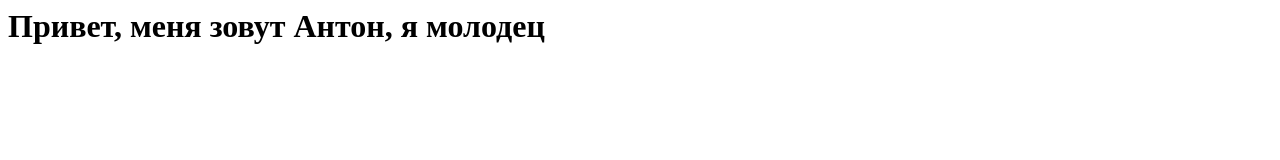
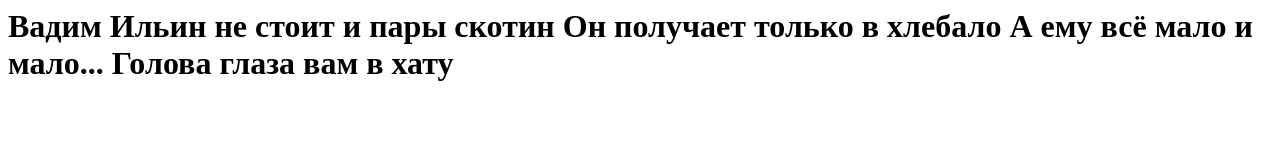
Before and after one commit to SuntsovAnton/SuntsovAnton.github.io, a plain HTML site: page index.html in a window 1280 px wide. Drawn offline with Linux system fonts and the light colour scheme.

Commit message:
second commit

```diff
--- a/index.html
+++ b/index.html
@@ -1 +1,4 @@
-<h1>Привет, меня зовут Антон, я молодец</h1>
+<h1>Вадим Ильин не стоит и пары скотин
+Он получает только в хлебало
+А ему всё мало и мало...
+Голова глаза вам в хату</h1>
```
